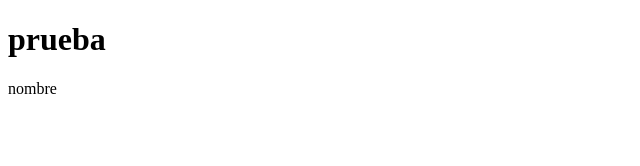
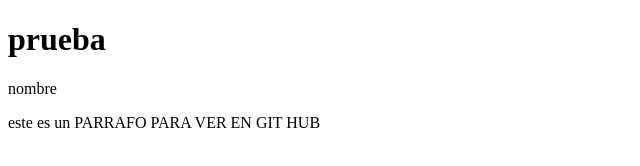
Before and after one commit to DaniDJ2402/PRUEBA_CLASE, a plain HTML site: page index.html in a window 1280 px wide. Shown: the whole page, without its empty margins (0-640 px from the left). Drawn offline with Linux system fonts and the light colour scheme.

Commit message:
se agrega oarrafo para ver en gith

```diff
--- a/index.html
+++ b/index.html
@@ -8,5 +8,6 @@
 <body>
     <h1>prueba</h1>
     <p>nombre</p>
+    <p>este es un PARRAFO PARA VER EN GIT HUB</p>
 </body>
 </html>
```
